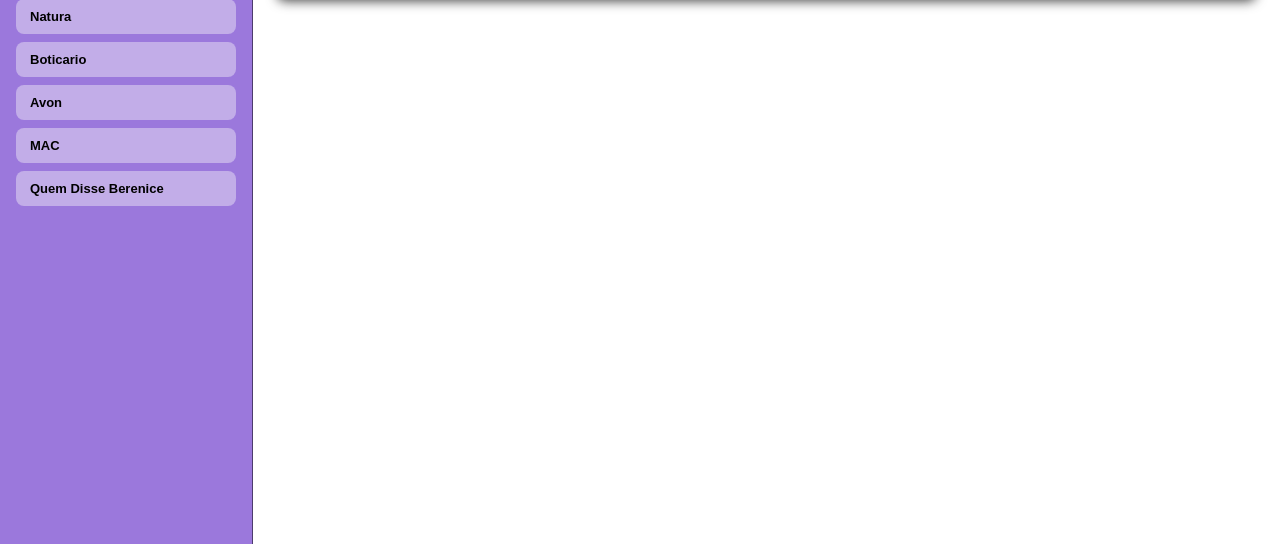
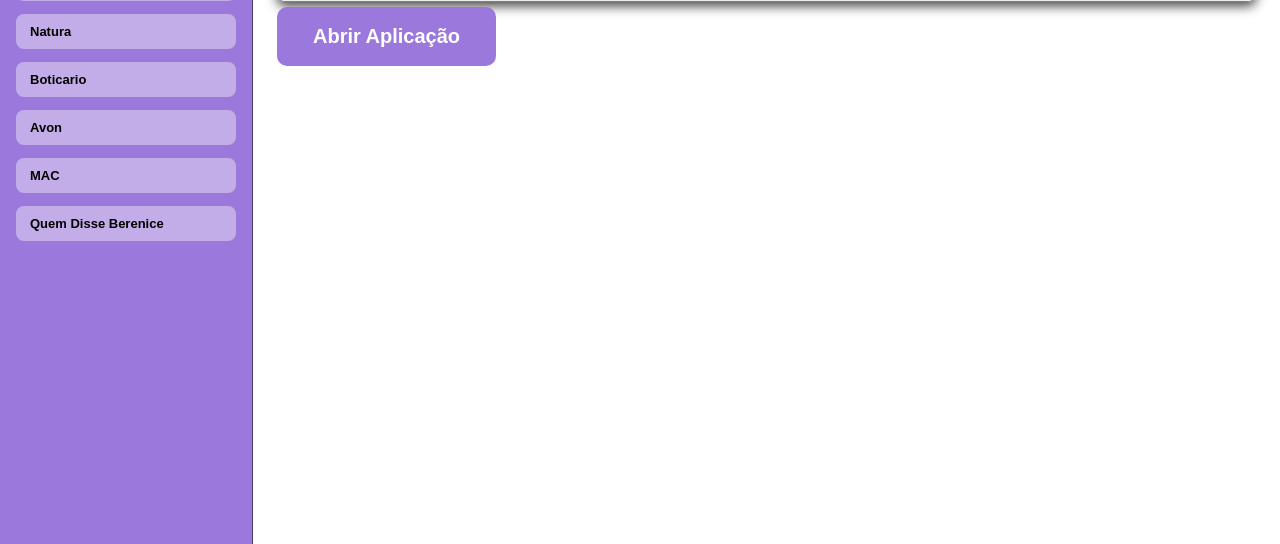
Before and after one commit to Pedro-Wilson/Store-da-Nail---Sistema-de-Gest-o-Web, a website: page frontend/pages/catalogo.html in a window 1280 px wide. Shown: the part 257-801 px from the top of the page. Drawn offline with Linux system fonts and the light colour scheme; no server answers; sample sign-in values are in the browser's storage.

Commit message:
botao do dash

```diff
--- a/frontend/js/api.js
+++ b/frontend/js/api.js
@@ -1,4 +1,4 @@
-const BASE_URL = 'https://curly-space-broccoli-p64wp6p6rvqfgr-3000.app.github.dev';
+const BASE_URL = 'https://urban-doodle-rxq6pxpxg4q3xrvx-3000.app.github.dev';
 
 function getToken() { return localStorage.getItem('token') || ''; }
 
--- a/frontend/pages/catalogo.html
+++ b/frontend/pages/catalogo.html
@@ -49,7 +49,12 @@
         <tbody id="tbody"></tbody>
       </table>
     </div>
+
+    <button onclick="window.location.href='http://localhost:8501/'">
+        Abrir Aplicação
+    </button>
   </div>
+
 </div>
 
 <div class="overlay" id="formOverlay">
@@ -117,6 +122,8 @@
   </div>
 </div>
 
+
+
 <div class="toast" id="toast"></div>
 
 <script src="../js/api.js"></script>
--- a/frontend/pages/stylecatalogo.css
+++ b/frontend/pages/stylecatalogo.css
@@ -37,6 +37,27 @@ body {
 .topbar input::placeholder {
   color: rgba(0, 0, 0, 0.6);
 }
+
+button {
+  padding: 18px 36px;
+  font-size: 20px;
+  font-weight: bold;
+  color: white;
+  background-color: #9b78dc;
+  border: none;
+  margin-top: 5px;
+  border-radius: 10px;
+  cursor: pointer;
+  transition: background-color 0.3s, transform 0.2s;
+        }
+button:hover {
+  background-color: #005fa3;
+    transform: scale(1.05);
+        }
+
+button:active {
+  transform: scale(0.98);
+        }
 
 .topbar input:focus {
   outline: none;
```
Also changed, not shown: 1 other file.
